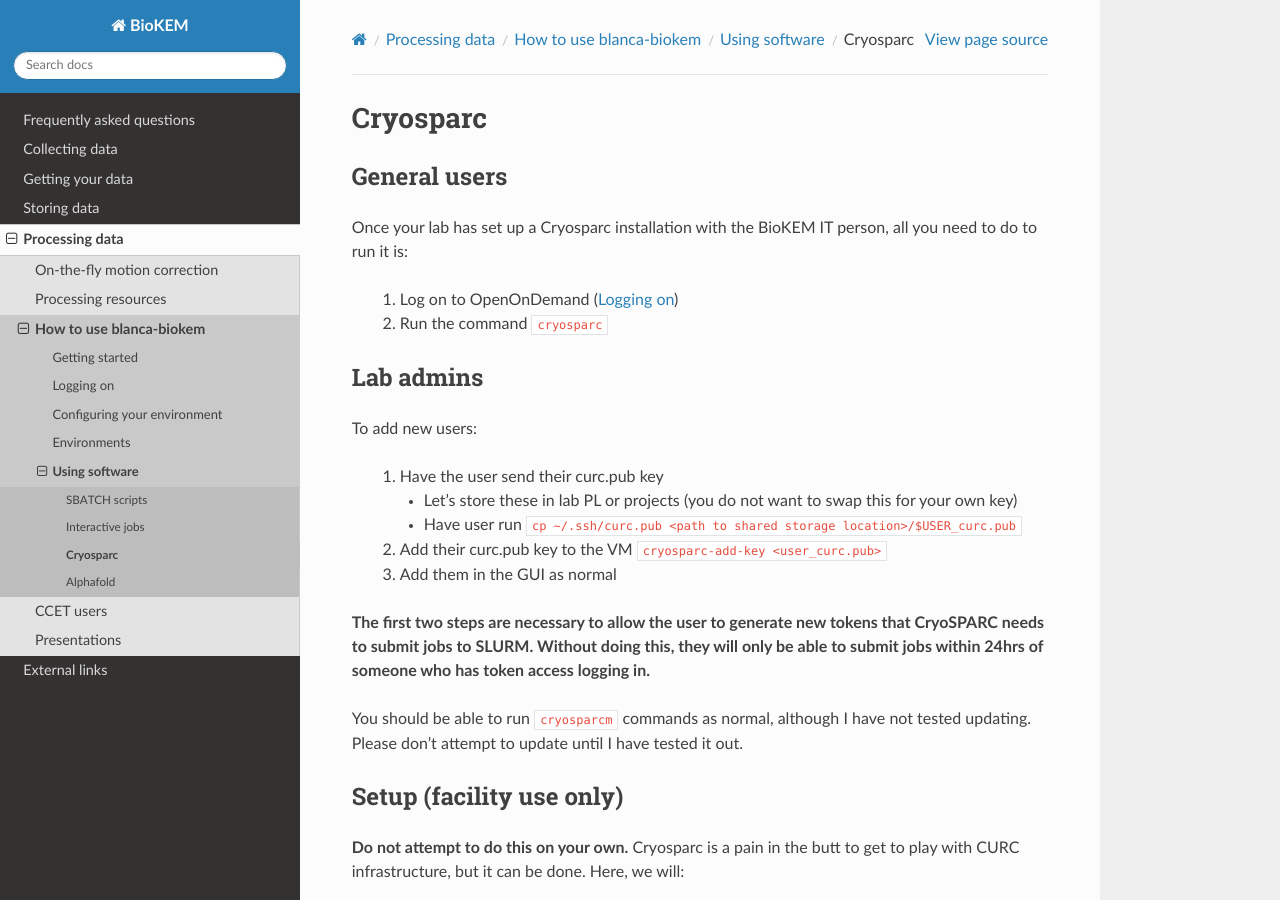
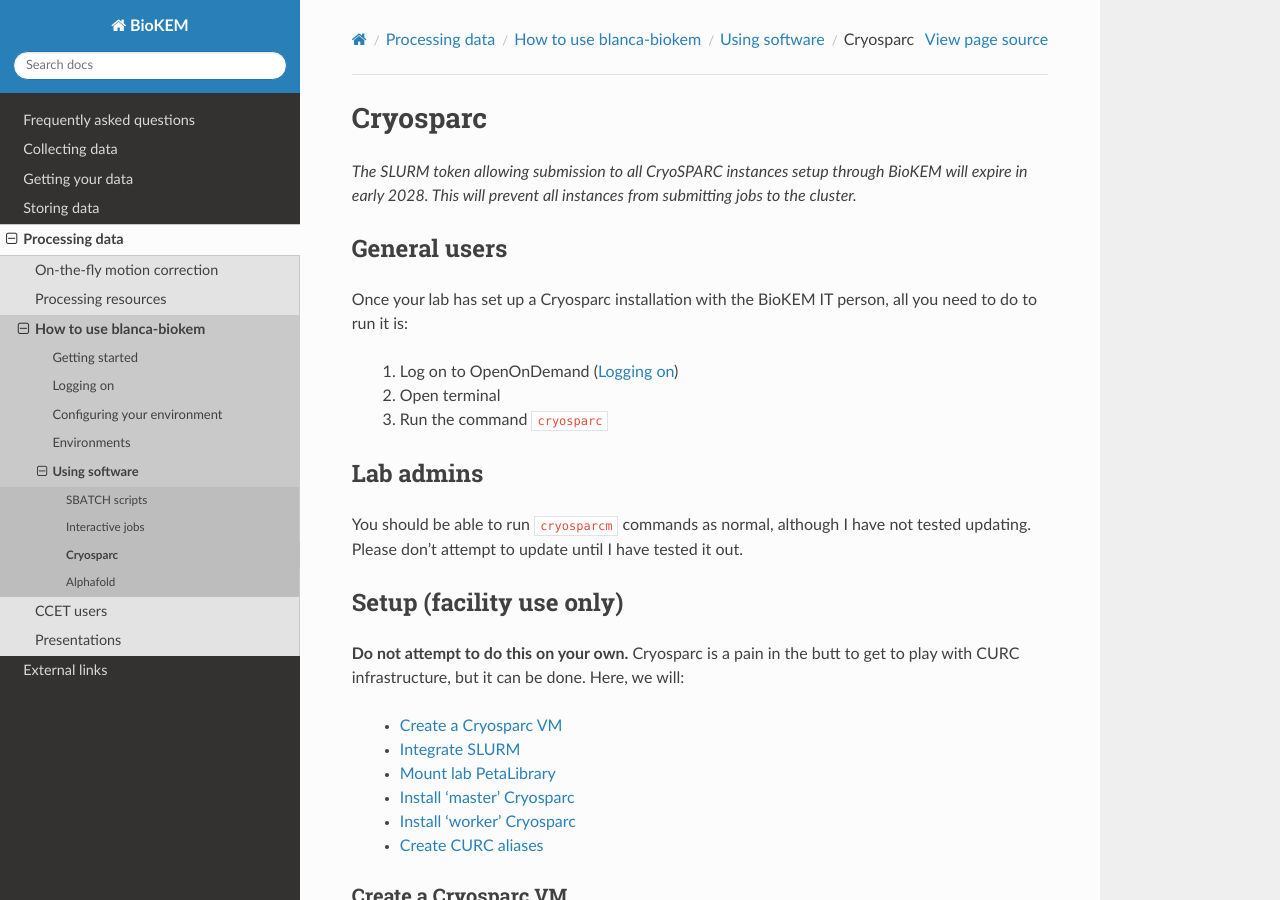
Before and after one commit to CU-BioKEM/user-guide, a Sphinx documentation site: the page built from docs/source/processing/using_software/cryosparc.rst, in a window 1280 px wide and 900 px high. Built offline with Sphinx 7.4.7 and the Read the Docs theme 2.0.0, drawn with Linux system fonts in a browser that asks for light colours.

Commit message:
updating cryosparc docs

```diff
--- a/docs/source/processing/using_software/cryosparc.rst
+++ b/docs/source/processing/using_software/cryosparc.rst
@@ -2,6 +2,10 @@
 =========
 
 .. _General users:
+
+*The SLURM token allowing submission to all CryoSPARC instances setup through
+BioKEM will expire in early 2028. This will prevent all instances from
+submitting jobs to the cluster.*
 
 General users
 -------------
@@ -9,26 +13,13 @@
 you need to do to run it is:
 
   #. Log on to OpenOnDemand (:doc:`../logging_on`)
+  #. Open terminal
   #. Run the command ``cryosparc``
 
 .. _Lab admins:
 
 Lab admins
 ----------
-To add new users:
-
-  #. Have the user send their curc.pub key
-
-     - Let's store these in lab PL or projects (you do not want to swap this for your own key)
-     - Have user run ``cp ~/.ssh/curc.pub <path to shared storage location>/$USER_curc.pub``
-
-  #. Add their curc.pub key to the VM ``cryosparc-add-key <user_curc.pub>``
-  #. Add them in the GUI as normal
-
-**The first two steps are necessary to allow the user to generate new tokens that
-CryoSPARC needs to submit jobs to SLURM. Without doing this, they will only be
-able to submit jobs within 24hrs of someone who has token access logging in.**
-
 You should be able to run ``cryosparcm`` commands as normal, although I have not
 tested updating. Please don't attempt to update until I have tested it out.
 
```
